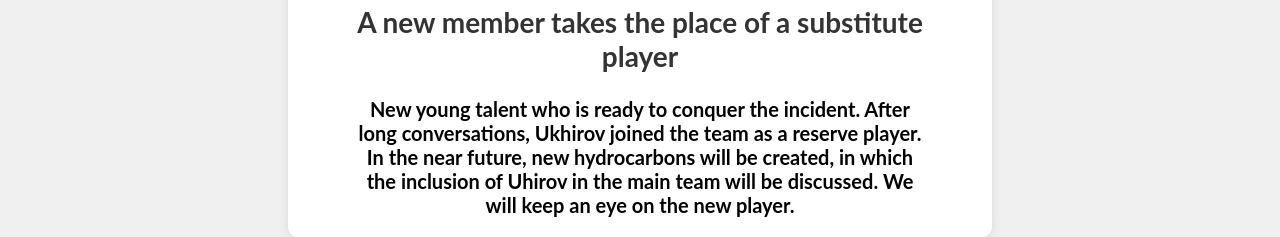
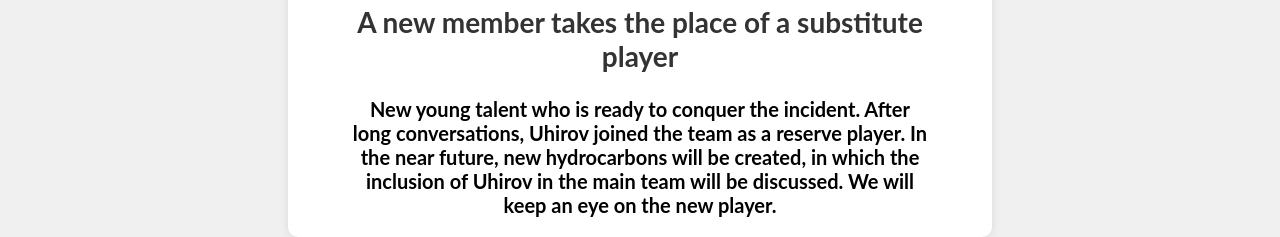
Before and after one commit to ndProgg/LunarLegionCs2.github.io, a plain HTML site: page news1.html in a window 1280 px wide. Shown: the part 576-813 px from the top of the page. Drawn offline with Linux system fonts and the light colour scheme.

Commit message:
Update news1.html

```diff
--- a/news1.html
+++ b/news1.html
@@ -63,6 +63,6 @@
             <div class="news-item">
                 <img src="UHIROVE.png" alt="News Image 1">
                 <h2>A new member takes the place of a substitute player</h2>
-                <b>New young talent who is ready to conquer the incident. After long conversations, Ukhirov joined the team as a reserve player. In the near future, new hydrocarbons will be created, in which the inclusion of Uhirov in the main team will be discussed. We will keep an eye on the new player.</b>
+                <b>New young talent who is ready to conquer the incident. After long conversations, Uhirov joined the team as a reserve player. In the near future, new hydrocarbons will be created, in which the inclusion of Uhirov in the main team will be discussed. We will keep an eye on the new player.</b>
 
             </div>
```
